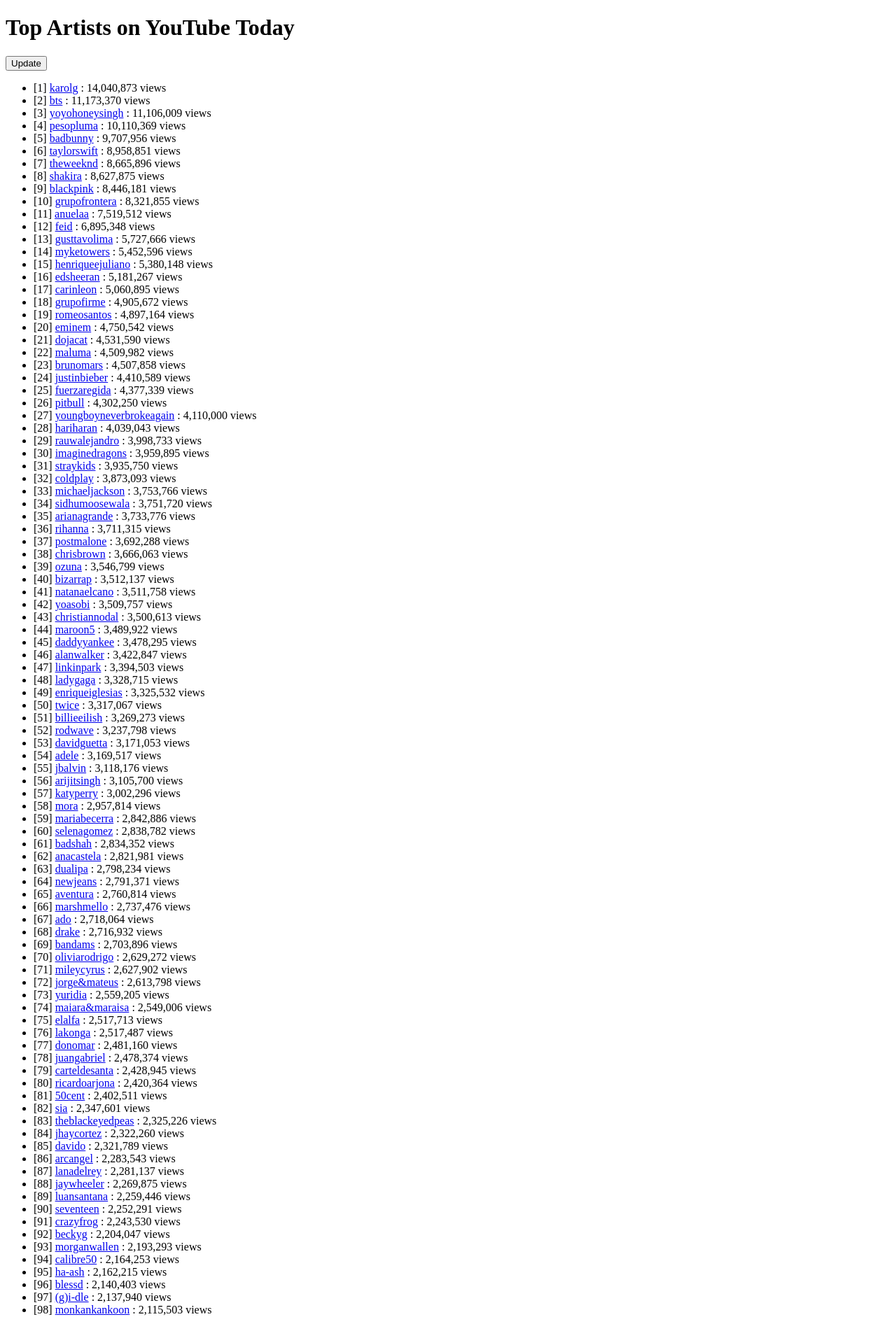
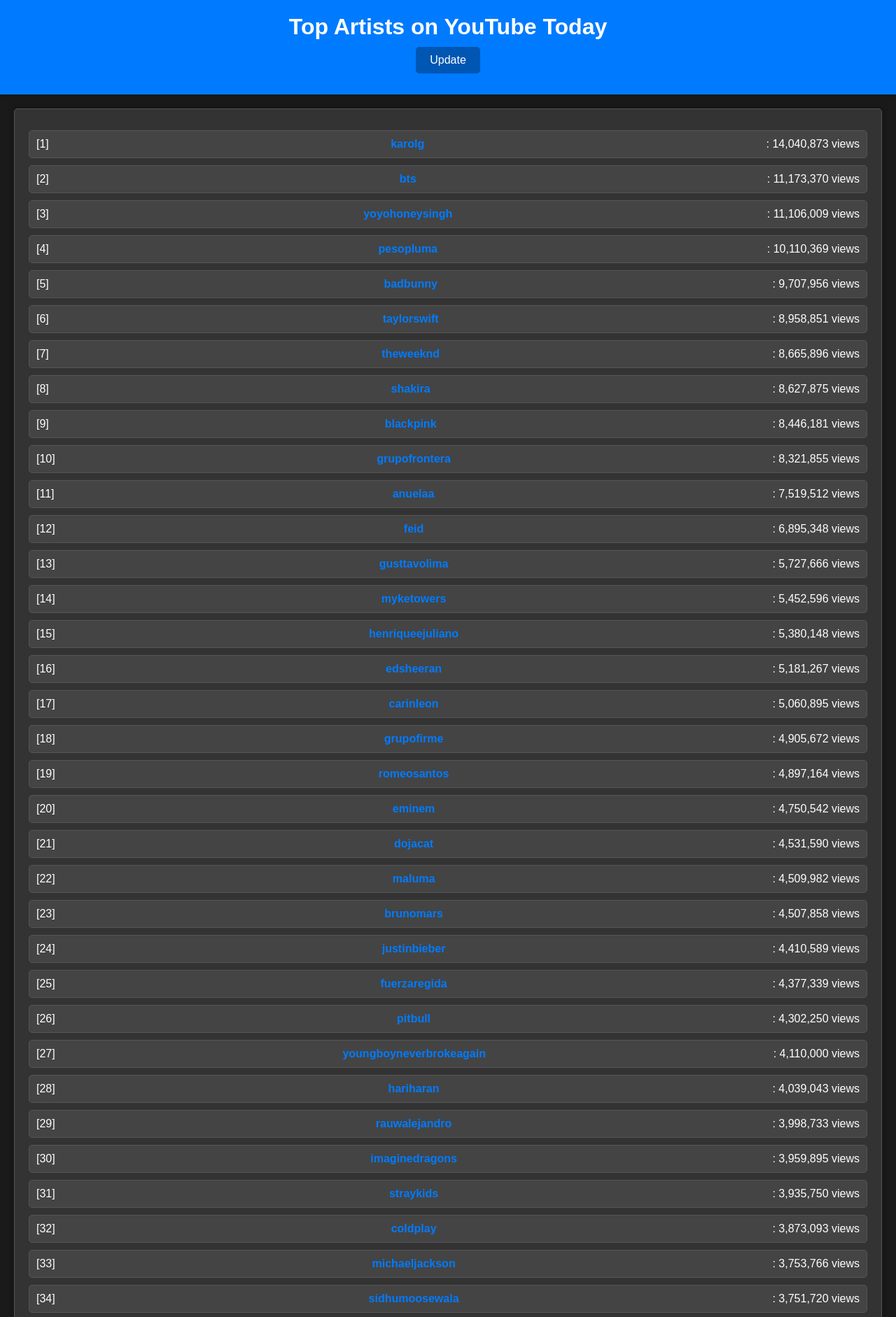
Before and after one commit to Madhav-MKNC/top-artists-today, a Flask app: page / in a window 1280 px wide. Shown: the top 1882 px of the page at 70% size. Run offline with Flask 3, Linux system fonts and the light colour scheme.

Commit message:
Update style.css

```diff
--- a/static/style.css
+++ b/static/style.css
@@ -1,35 +1,81 @@
-<!DOCTYPE html>
-<html lang="en">
-<head>
-    <meta charset="UTF-8">
-    <meta name="viewport" content="width=device-width, initial-scale=1.0">
-    <title>Top Artists on YouTube Today</title>
-    <link rel="stylesheet" href="{{ url_for('static', filename='style.css') }}">
-</head>
-<body>
-    <header>
-        <h1>Top Artists on YouTube Today</h1>
-        <button class="refresh-button" onclick="refreshPage()">Update</button>
+/* style.css */
 
-        <!-- flash messages -->
-        {% if message %}
-        <p class="error">{{ message }}</p>
-        {% endif %}
+/* Reset some default styles */
+* {
+    margin: 0;
+    padding: 0;
+    box-sizing: border-box;
+}
 
-    </header>
+body {
+    font-family: Arial, sans-serif;
+    background-color: #1a1a1a;
+    color: #fff;
+    margin: 0;
+    padding: 0;
+}
 
-    <main>
-        <ul id="content-list">
-            {% for arank, aviews, aname, aurl in artists %}
-            <li>
-                [{{ arank }}] <a href="{{ aurl }}">{{ aname }}</a> {{ aviews }} views
-                <!-- <span>Rank: {{ artist_rank }}</span>
-                <span>Value: {{ artist_value }}</span> -->
-            </li>
-            {% endfor %}
-        </ul>
-    </main>
+header {
+    background-color: #007BFF;
+    color: white;
+    text-align: center;
+    padding: 20px;
+    box-shadow: 0px 4px 6px rgba(0, 0, 0, 0.1);
+}
 
-    <script src="{{ url_for('static', filename='script.js') }}"></script>
-</body>
-</html>
+button.refresh-button {
+    background-color: #0056b3;
+    color: white;
+    border: none;
+    padding: 10px 20px;
+    cursor: pointer;
+    font-size: 16px;
+    margin: 10px;
+    border-radius: 5px;
+    transition: background-color 0.3s ease-in-out;
+}
+
+button.refresh-button:hover {
+    background-color: #007BFF;
+}
+
+main {
+    margin: 20px;
+    padding: 20px;
+    background-color: #333;
+    border: 1px solid #555;
+    box-shadow: 0px 0px 10px rgba(0, 0, 0, 0.4);
+    border-radius: 5px;
+}
+
+ul#content-list {
+    list-style: none;
+    padding: 0;
+}
+
+ul#content-list li {
+    margin: 10px 0;
+    background-color: #444;
+    padding: 10px;
+    border-radius: 5px;
+    border: 1px solid #555;
+    display: flex;
+    justify-content: space-between;
+    align-items: center;
+}
+
+ul#content-list li a {
+    text-decoration: none;
+    color: #007BFF;
+    font-weight: bold;
+    transition: color 0.3s ease-in-out;
+}
+
+ul#content-list li a:hover {
+    color: #0056b3;
+}
+
+pre {
+    white-space: pre-wrap;
+    word-wrap: break-word;
+}
```
